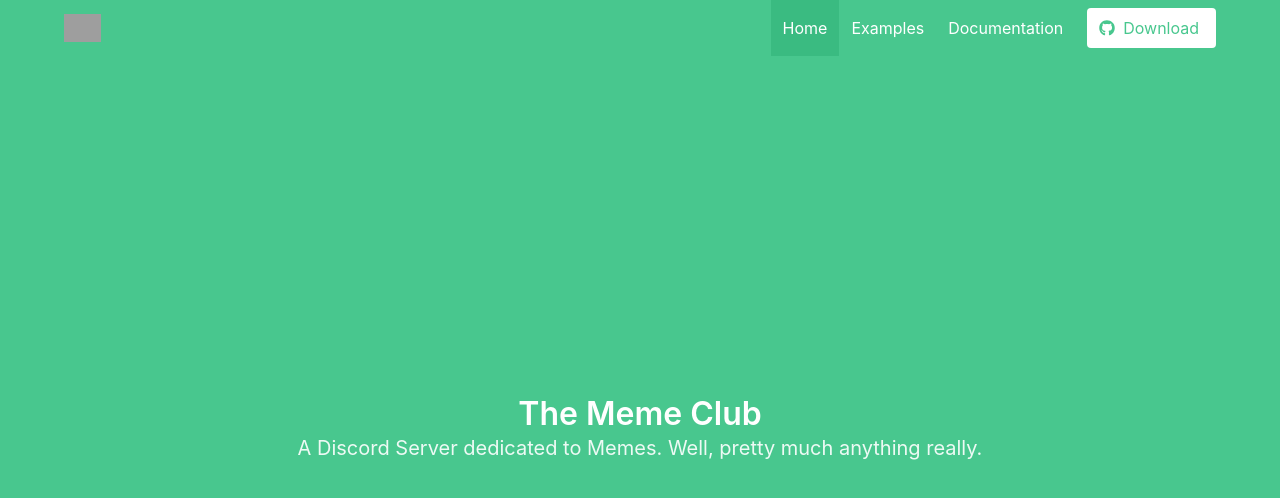
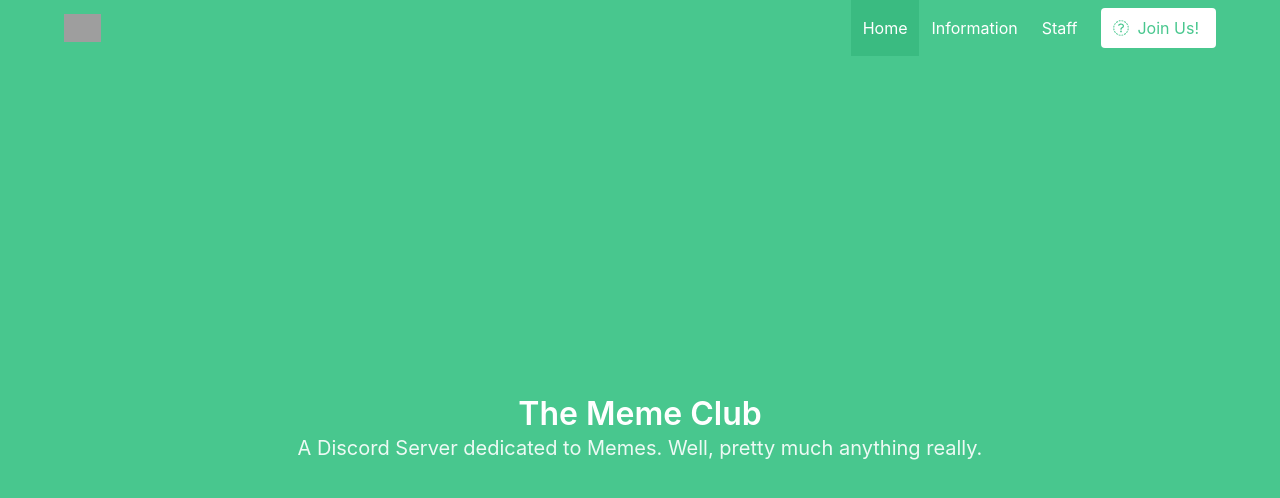
Before and after one commit to The-Meme-Club/gc.1AwesomeMeme.github.io, a plain HTML site: page index.html in a window 1280 px wide. Drawn offline with nearby package versions, Linux system fonts and the light colour scheme; grey boxes are pictures that could not be loaded.

Commit message:
Update index.html

```diff
--- a/index.html
+++ b/index.html
@@ -29,17 +29,17 @@
               Home
             </a>
             <a class="navbar-item">
-              Examples
+              Information
             </a>
             <a class="navbar-item">
-              Documentation
+              Staff
             </a>
             <span class="navbar-item">
               <a class="button is-success is-inverted">
                 <span class="icon">
-                  <i class="fab fa-github"></i>
+                  <i class="fab fa-server"></i>
                 </span>
-                <span>Download</span>
+                <span>Join Us!</span>
               </a>
             </span>
           </div>
```
